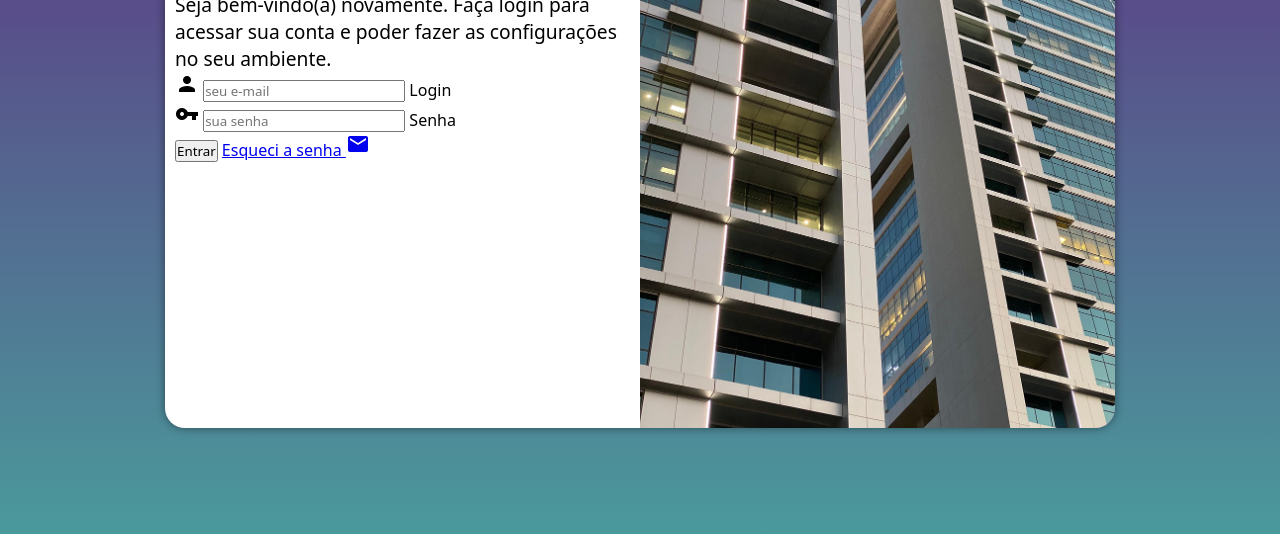
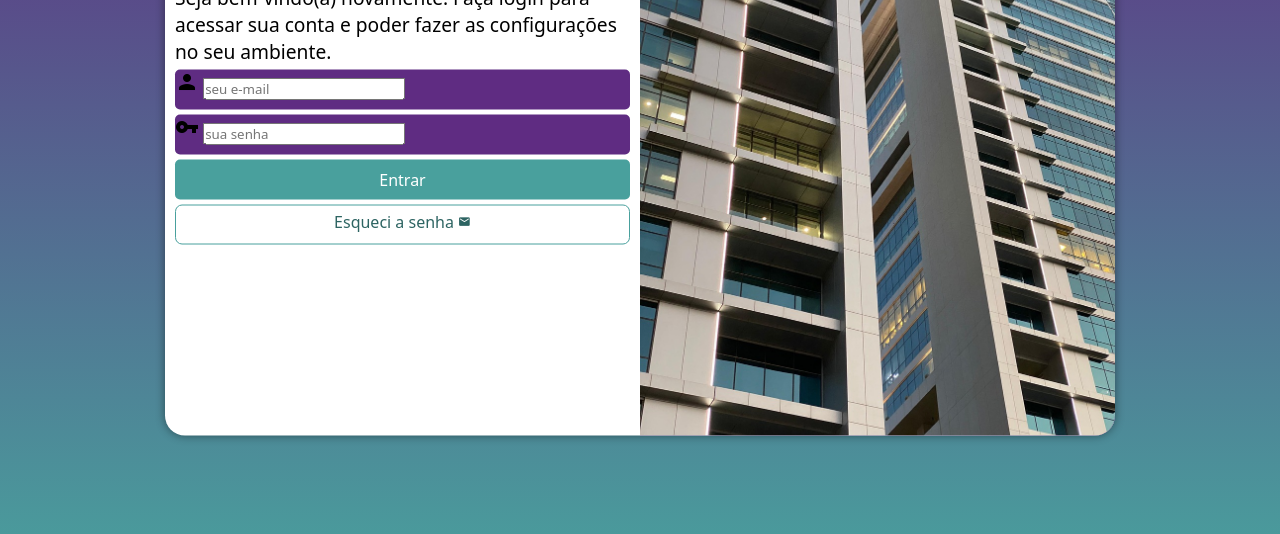
Before and after one commit to fabioalexgoes/projeto-login, a plain HTML site: page index.html in a window 1280 px wide. Shown: the part 222-756 px from the top of the page. Drawn offline with Linux system fonts and the light colour scheme.

Commit message:
formatação do formulário

```diff
--- a/estilos/style.css
+++ b/estilos/style.css
@@ -34,8 +34,8 @@ section#login {
     overflow: hidden;
 
     background-color: white;
-    width: 255px;
-    height: 500px;
+    width: 250px;
+    height: 515px;
     border-radius:20px;
     box-shadow: 0px 0px 10px rgba(0, 0, 0, 0.450);
 
@@ -66,3 +66,55 @@ div#formulario > h1 {
 div#formulario > p {
     font-size: 0.8em;
 }
+
+form > div.campo {
+    background-color: #5f2c82;
+    display: block;
+    width: 100%;
+    height: 40px;
+    border-radius: 5px;
+    margin: 5px 0px ;
+}
+
+div.campo > label {
+    display: none;
+}
+
+form > input[type=submit] {
+    display: block;
+    font-size: 1em;
+    width: 100%;
+    height: 40px;
+    background-color: #49a09d;
+    color: white;
+    border: none;
+    border-radius: 5px;
+    cursor: pointer;
+}
+
+form > input[type=submit]:hover {
+    background-color: #2d6462;
+}
+
+form > a.botao {
+    display: block;
+    text-align: center;
+    font-size: 1em;
+    width: 100%;
+    height: 40px;
+    padding-top: 5px;
+    margin-top: 5px;
+    background-color: white;
+    color: #2d6462;
+    border: 1px solid #49a09d;
+    border-radius: 7px;
+    text-decoration: none;
+}
+
+form > a.botao:hover {
+    background-color: #6cd3cf;
+}
+
+form > a.botao > i {
+    font-size: 0.8em;
+}
--- a/index.html
+++ b/index.html
@@ -30,7 +30,8 @@
                        <label for="isenha">Senha</label>
                     </div>
                     <input type="submit" value="Entrar">
-                    <a href="esqueci.html">Esqueci a senha <i class="material-icons">mail</i></a>
+                    <a href="esqueci.html" class="botao">
+                    Esqueci a senha <i class="material-icons">mail</i></a>
 
 
                 </form>
```
